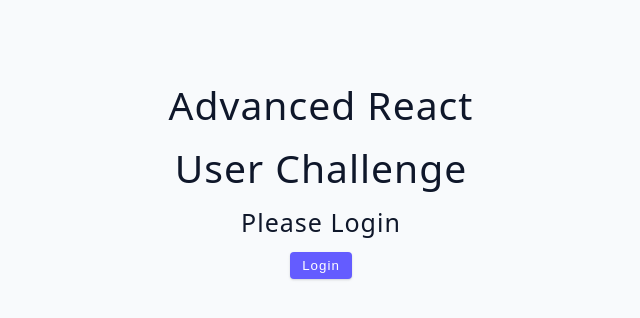
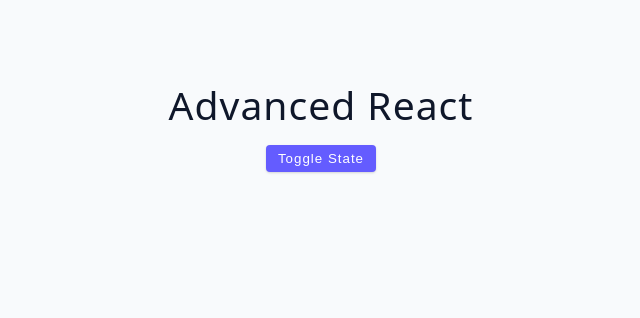
Before and after one commit to thenatural86/react-review, a React (Vite) app: page / in a window 1280 px wide. Shown: the top 318 px of the page, without its empty margins (319-959 px from the left). Built offline with nearby package versions, Linux system fonts and the light colour scheme.

Commit message:
cleanup function

```diff
--- a/src/App.jsx
+++ b/src/App.jsx
@@ -1,4 +1,4 @@
-import Starter from './tutorial/03-conditional-rendering/starter/07-user-challenge'
+import Starter from './tutorial/02-useEffect/starter/05-cleanup-function'
 
 function App() {
   return (
--- a/src/tutorial/02-useEffect/starter/05-cleanup-function.jsx
+++ b/src/tutorial/02-useEffect/starter/05-cleanup-function.jsx
@@ -1,5 +1,23 @@
+import { useState, useEffect } from 'react'
+
 const CleanupFunction = () => {
-  return <h2>cleanup function</h2>;
-};
+  const [value, setValue] = useState(false)
 
-export default CleanupFunction;
+  return (
+    <>
+      {value ? <div>It's the first Yolo</div> : <SecondComponent />}
+      <button type='button' className='btn' onClick={() => setValue(!value)}>
+        Toggle State
+      </button>
+    </>
+  )
+}
+
+const SecondComponent = () => {
+  useEffect(() => {
+    console.log('2nnnnnnnddddd')
+  }, [])
+  return <></>
+}
+
+export default CleanupFunction
```
